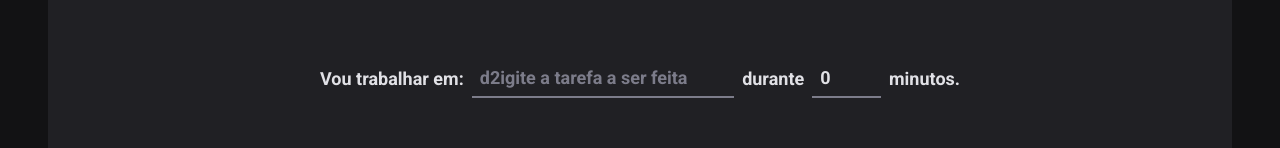
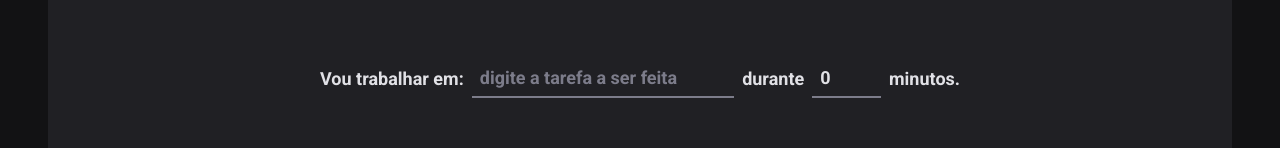
Before and after one commit to atailo/Curso-Ignite-Rocketseat---modulo-2, a React (Vite) app: page / in a window 1280 px wide. Shown: the part 166-314 px from the top of the page. Built offline with nearby package versions, Linux system fonts and the light colour scheme.

Commit message:
antes do contexto de rotas

```diff
--- a/src/Router.tsx
+++ b/src/Router.tsx
@@ -1,6 +1,6 @@
 import { Route, Routes } from 'react-router-dom'
 import { DefaltLayout } from './layouts/DefaultLayout'
-import { History } from './pages/history'
+import { History } from './pages/History'
 import { Home } from './pages/home'
 
 export function Router() {
--- a/src/pages/home/components/Countdown/index.tsx
+++ b/src/pages/home/components/Countdown/index.tsx
@@ -7,8 +7,8 @@ export function Countdown() {
   const {
     activeCycle,
     activeCycleId,
+    amountSecondPassed,
     markCurrentCycleAsFinished,
-    amountSecondPassed,
     setSecondPassed,
   } = useContext(CyclesContext)
 
@@ -18,6 +18,8 @@ export function Countdown() {
   // o hook do react abaixo, useEffect, funciona para que possamos a cada alteracao do status do activeCycle executar alguma outra ação. Neste caso estamos determinando que se tiver um ciclo ativo a cada 1s a função setInterval seja executada e dentro dela seja calculado a diferenca em segundo ente o momento atual e o horario que o ciclo começou e o o resultado seja passado pro setAmountSecondPassed para dizer quantos segundos se passaram desde o início do ciclo, para que por ultimo este valor seja usado para saber quantos segundos se passou desde a criacao do ciclo e isso seja diminuido na const currentSeconds;
 
   useEffect(() => {
+    console.log('a')
+
     let interval: number
     if (activeCycle) {
       interval = setInterval(() => {
@@ -57,10 +59,16 @@ export function Countdown() {
 
   // Este useEffect observa se tem ciclo ativo e entao caso tenha ele mudar o titulo da pagina e o favicon para mostrar o tempo que falta no ciclo no titulo da pagina.
   useEffect(() => {
+    console.log(activeCycle)
+
     if (activeCycle) {
       document.title = `${minutes}:${seconds}`
       const teste = document.getElementById('favicon')
       teste?.setAttribute('href', 'src/assets/alarm.png')
+    } else {
+      document.title = 'Ignite Timer'
+      const teste = document.getElementById('favicon')
+      teste?.setAttribute('href', 'src/assets/logo-ignite.svg')
     }
   }, [minutes, seconds, activeCycle])
 
--- a/src/pages/home/components/NewCycleForm/index.tsx
+++ b/src/pages/home/components/NewCycleForm/index.tsx
@@ -13,7 +13,7 @@ export function NewCycleForm() {
       <label htmlFor="task">Vou trabalhar em:</label>
       <TaskInput
         list="task-suggestions"
-        placeholder="d2igite a tarefa a ser feita"
+        placeholder="digite a tarefa a ser feita"
         id="task"
         {...register('task')}
         disabled={!!activeCycle}
--- a/src/pages/home/index.tsx
+++ b/src/pages/home/index.tsx
@@ -30,8 +30,8 @@ interface Cycle {
 interface CyclesContextType {
   activeCycle: Cycle | undefined
   activeCycleId: string | null
+  amountSecondPassed: number
   markCurrentCycleAsFinished: () => void
-  amountSecondPassed: number
   setSecondPassed: (seconds: number) => void
 }
 
```
